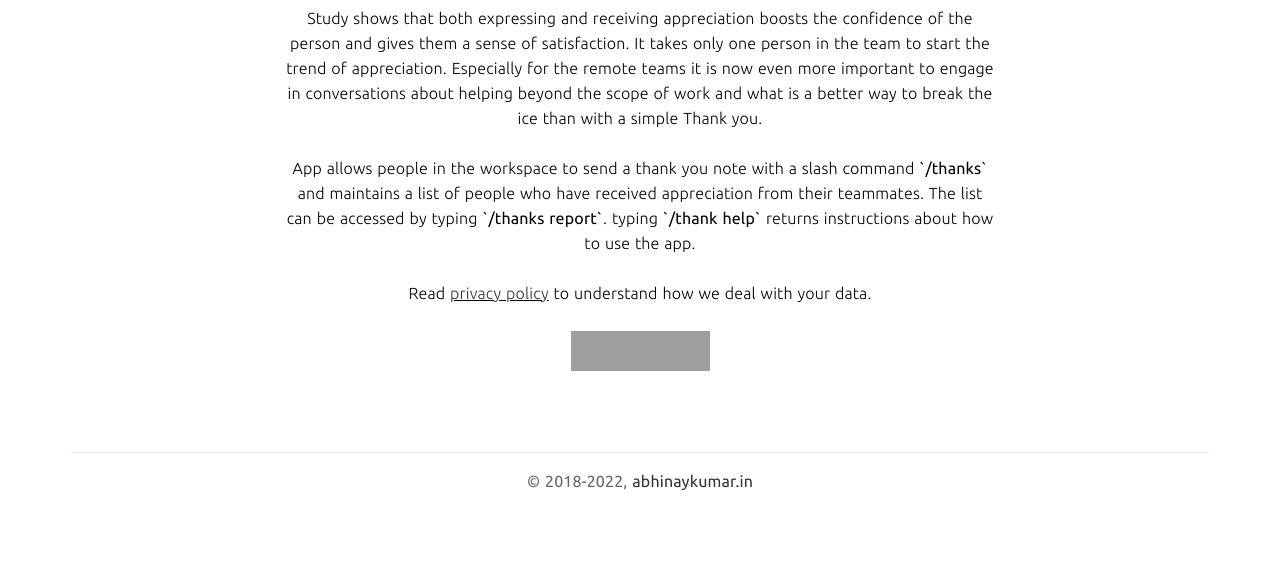
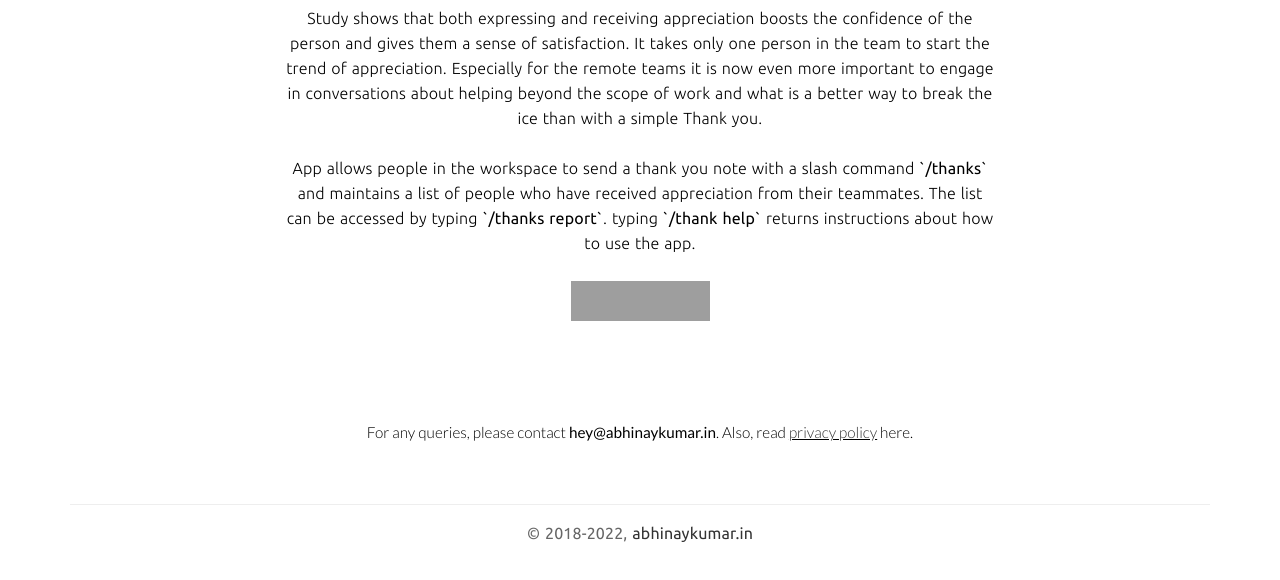
Before and after one commit to abhinaykumar/activities, a plain HTML site: page apps/thank-you-slack-app/index.html in a window 1280 px wide. Shown: the part 188-768 px from the top of the page. Drawn offline with Linux system fonts and the light colour scheme; grey boxes are pictures that could not be loaded; files whose address does not match are found by name.

Commit message:
update support info

```diff
--- a/apps/thank-you-slack-app/index.html
+++ b/apps/thank-you-slack-app/index.html
@@ -84,13 +84,16 @@
 												<b>`/thank help`</b> returns instructions about how to use the app.
 											</p>
 											<p>
-												Read <u><a href="./privacy-policy.html">privacy policy</a></u> to understand how we deal with your data.
-											</p>
-											<p>
 												<a href="https://slack.com/oauth/v2/authorize?client_id=2939721809984.2924712627829&scope=chat:write,chat:write.public,commands&user_scope="><img
 													alt="Add to Slack" height="40" width="139" src="https://platform.slack-edge.com/img/add_to_slack.png"
 													srcSet="https://platform.slack-edge.com/img/add_to_slack.png 1x, https://platform.slack-edge.com/img/add_to_slack@2x.png 2x" /></a>
 											</p>
+											<br>
+											<br>
+											<small>
+												For any queries, please contact <b>hey@abhinaykumar.in</b>.
+												Also, read <u><a href="./privacy-policy.html">privacy policy</a></u> here.
+											</small>
 										</div>
 									</div>
 								</div>
```
